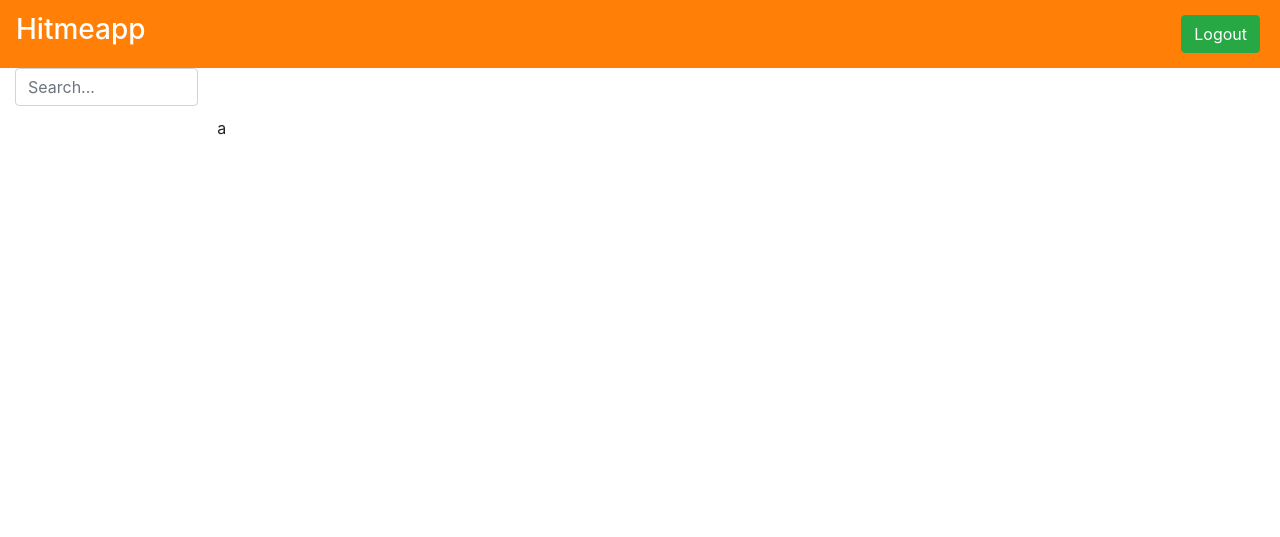
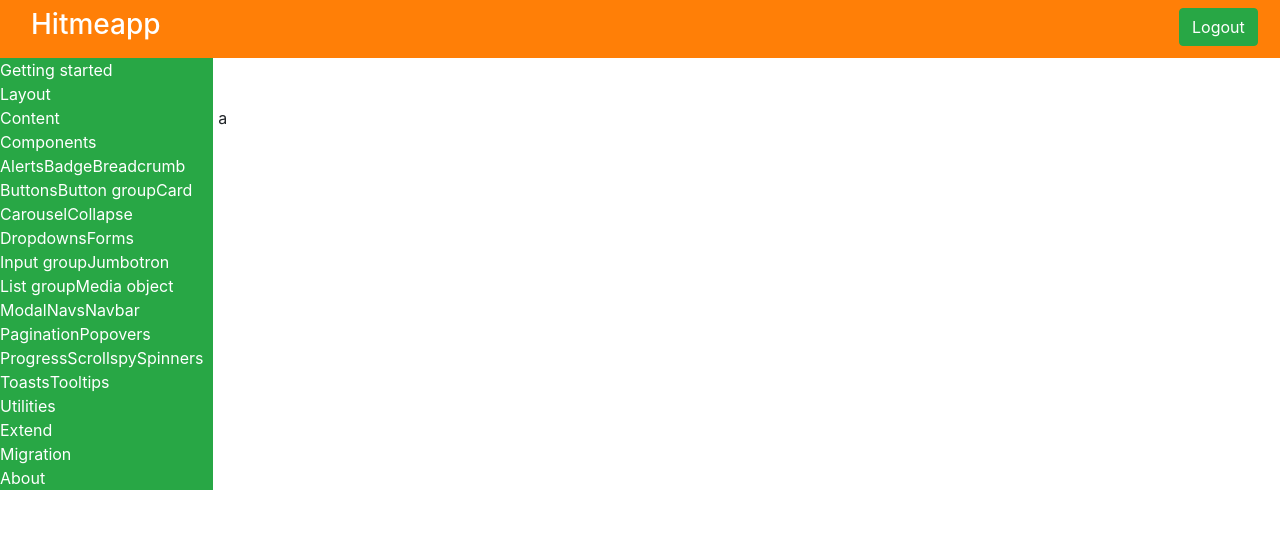
Before and after one commit to gonza56d/hitmeapp, a Django app: page / in a window 1280 px wide. Shown: the top 537 px of the page. Run offline with Django 3.2, Linux system fonts and the light colour scheme; the visitor is signed in with stand-in values (Sample User, id 1); parts of the project's set-up code (start-up, migrations or seed data) failed here and were passed over; some libraries are stand-ins or nearby versions.

Commit message:
sidebar, navbar layouts

```diff
--- a/hitmeapp/templates/main.html
+++ b/hitmeapp/templates/main.html
@@ -24,9 +24,9 @@
             {% if user.is_authenticated %}
             {% include 'sidebar.html' %}
             {% endif %}
-            <div class="col-12 col-md-8 {% if user.is_anonymous %} offset-md-2 {% endif %}">
+            <div class="col-12 px-0 {% if user.is_authenticated %}col-md-9 col-lg-10{% endif %}">
                 {% include 'notifications_bar.html' %}
-                <div class="mt-3 mt-md-5">
+                <div class="mt-3 mt-md-5 px-3 {% if user.is_anonymous %}col-md-10 offset-md-1 col-lg-8 offset-lg-2{% endif %}">
                     {% block content %}{% endblock %}
                 </div>
             </div>
--- a/hitmeapp/templates/navbar.html
+++ b/hitmeapp/templates/navbar.html
@@ -2,24 +2,24 @@
 {% load i18n %}
 
 
-<header class="navbar navbar-expand navbar-dark bg-app flex-column flex-md-row bd-navbar">
+<header class="navbar navbar-expand navbar-dark bg-app flex-column bd-navbar">
 
-    <a class="navbar-brand mr-0 mr-md-2" href="/" aria-label="Hitmeapp">
+    <div class="row col-12 px-0">
+        <a class="col-8 {% if user.is_authenticated %}col-md-11{% else %}col-md-6{% endif %}" href="/" aria-label="Hitmeapp">
             <h3>Hitmeapp</h3>
         </a>
-
-    <div class="navbar-nav-scroll ml-md-auto">
         {% if user.is_authenticated %}
-        <form method="GET" action="{% url 'users:login' %}">
+        <form class="col-4 col-md-1" method="GET" action="{% url 'users:login' %}">
             <ul class="navbar-nav bd-navbar-nav flex-row">
-                <li class="nav-item px-1">
+                <li class="nav-item px-1 ml-auto">
                     <button class="btn btn-success">{% translate 'Logout' %}</button>
                 </li>
             </ul>
         </form>
         {% else %}
-        <form method="POST" action="{% url 'users:login' %}">{% csrf_token %}
-            <ul class="navbar-nav bd-navbar-nav flex-row">
+        <div class="col-12 col-md-6 px-0">
+            <form class="pl-auto" method="POST" action="{% url 'users:login' %}">{% csrf_token %}
+                <ul class="navbar-nav bd-navbar-nav flex-row float-md-right">
                     {% if user.is_authenticated %}
                     {% else %}
                     {% for field in request.login_form %}
@@ -33,6 +33,7 @@
                     {% endif %}
                 </ul>
             </form>
+        </div>
         {% endif %}
     </div>
 
--- a/hitmeapp/templates/sidebar.html
+++ b/hitmeapp/templates/sidebar.html
@@ -1,18 +1,6 @@
-<div class="col-md-3 col-xl-2 bd-sidebar">
-    <form role="search" class="bd-search d-flex align-items-center">
-        <span class="algolia-autocomplete" style="position: relative; display: inline-block; direction: ltr;"><input
-                type="search" class="form-control ds-input" id="search-input" placeholder="Search..."
-                aria-label="Search for..." autocomplete="off" data-docs-version="4.6" spellcheck="false" role="combobox"
-                aria-autocomplete="list" aria-expanded="false" aria-owns="algolia-autocomplete-listbox-0" dir="auto"
-                style="position: relative; vertical-align: top;">
-            <pre aria-hidden="true"
-                style="position: absolute; visibility: hidden; white-space: pre; font-family: -apple-system, BlinkMacSystemFont, &quot;Segoe UI&quot;, Roboto, &quot;Helvetica Neue&quot;, Arial, &quot;Noto Sans&quot;, &quot;Liberation Sans&quot;, sans-serif, &quot;Apple Color Emoji&quot;, &quot;Segoe UI Emoji&quot;, &quot;Segoe UI Symbol&quot;, &quot;Noto Color Emoji&quot;; font-size: 16px; font-style: normal; font-variant: normal; font-weight: 400; word-spacing: 0px; letter-spacing: normal; text-indent: 0px; text-rendering: auto; text-transform: none;"></pre>
-            <span class="ds-dropdown-menu" role="listbox" id="algolia-autocomplete-listbox-0"
-                style="position: absolute; top: 100%; z-index: 100; display: none; left: 0px; right: auto;">
-                <div class="ds-dataset-1"></div>
-            </span>
-        </span>
-        <button class="btn bd-search-docs-toggle d-md-none p-0 ml-3 collapsed" type="button" data-toggle="collapse"
+<div class="col-md-3 col-xl-2 bd-sidebar bg-success">
+
+    <button class="btn bd-search-docs-toggle d-md-none p-0 float-right collapsed" type="button" data-toggle="collapse"
         data-target="#bd-docs-nav" aria-controls="bd-docs-nav" aria-expanded="false"
         aria-label="Toggle docs navigation">
         <svg xmlns="http://www.w3.org/2000/svg" width="30" height="30" viewBox="0 0 30 30" role="img"
@@ -22,7 +10,6 @@
                 d="M4 7h22M4 15h22M4 23h22"></path>
         </svg>
     </button>
-    </form>
 
     <div class="d-md-block row collapse" id="bd-docs-nav" style="">
         <nav class="bd-links" aria-label="Main navigation">
```
Lines whose indentation alone changed are shown as unchanged.
